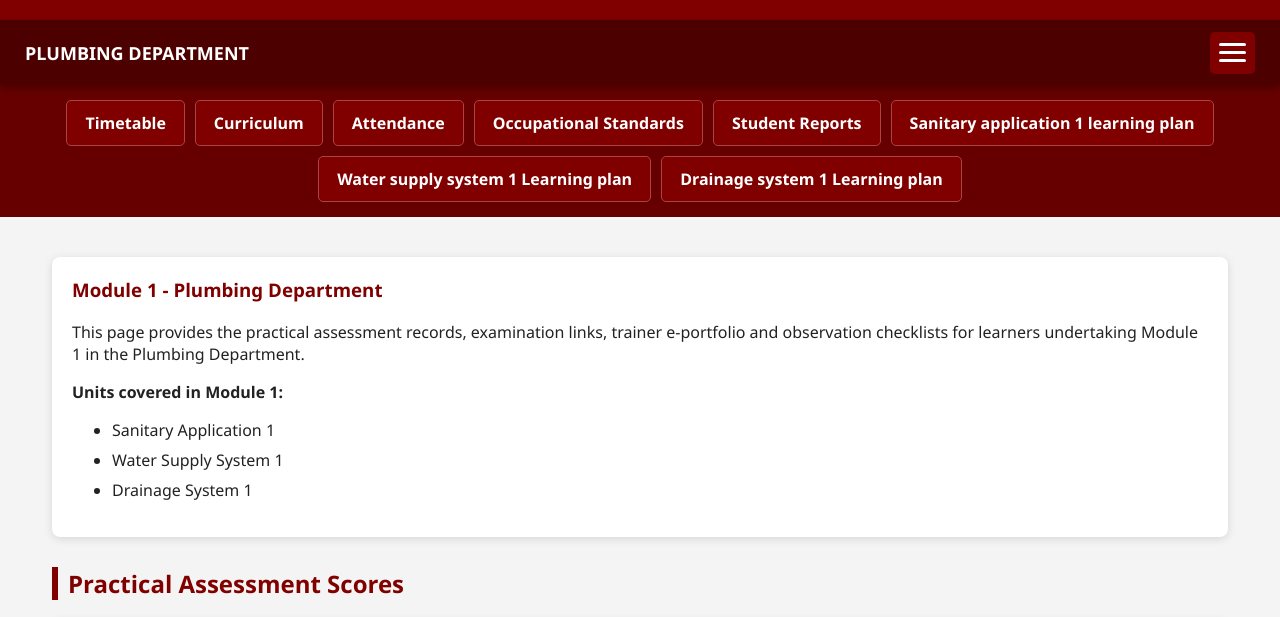
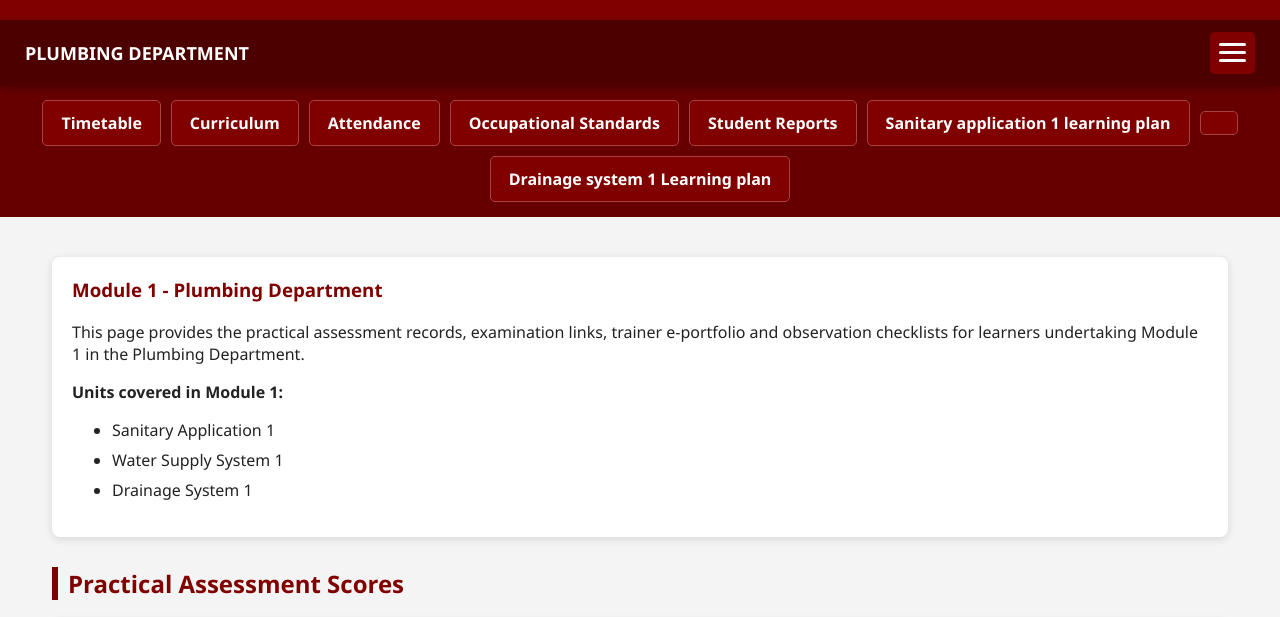
Before and after one commit to simonmurugi/building-website-sep-2026, a plain HTML site: page plumbing.html in a window 1280 px wide. Shown: the part 137-754 px from the top of the page. Drawn offline with Linux system fonts and the light colour scheme.

Commit message:
Update plumbing.html

```diff
--- a/plumbing.html
+++ b/plumbing.html
@@ -617,10 +617,10 @@
 
     </a>
   <a
-        href=""
+        href="        Water supply system 1 Learning plan.pdf
+"
         class="nav-btn">
 
-        Water supply system 1 Learning plan
 
     </a>
   <a
```
